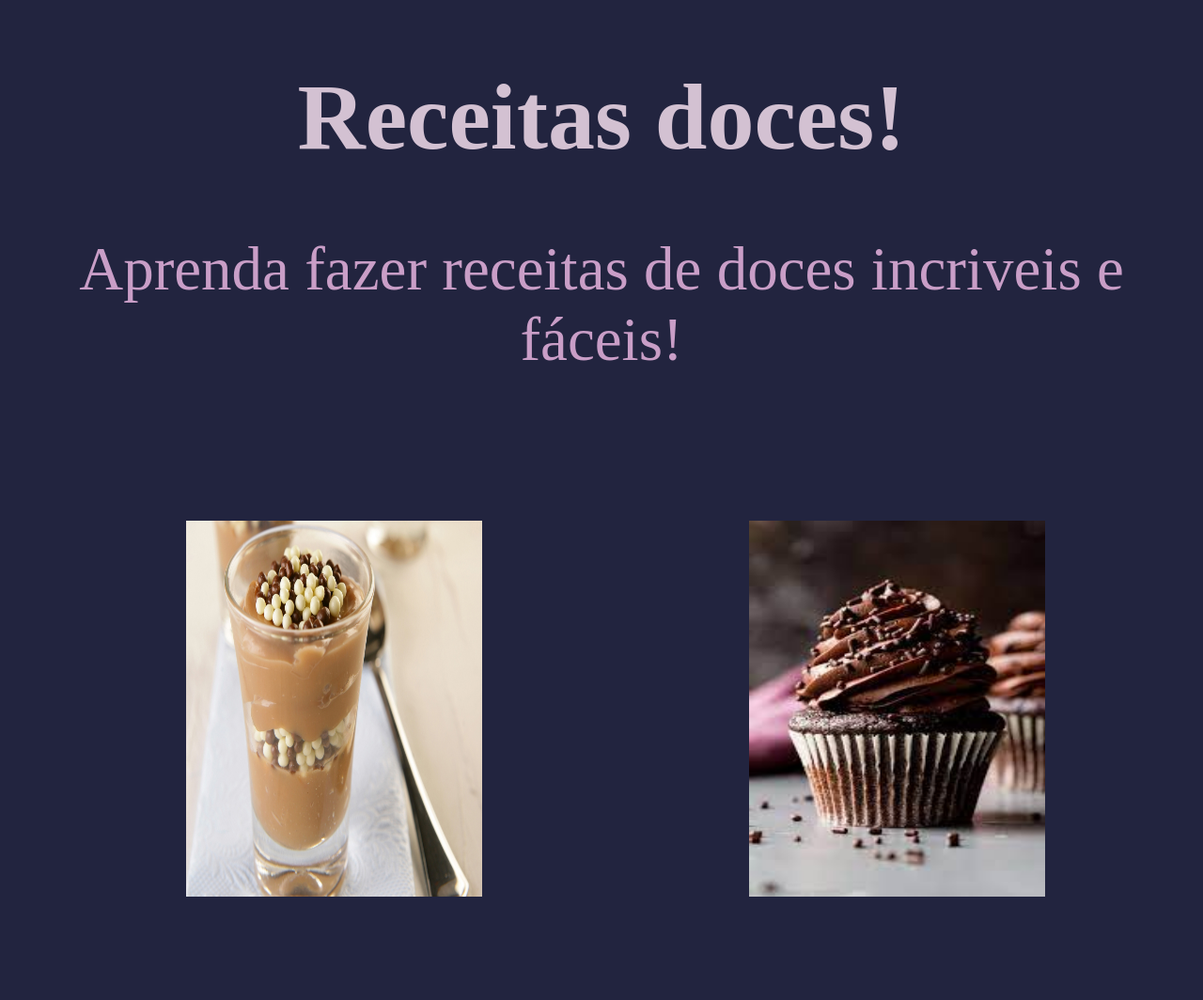
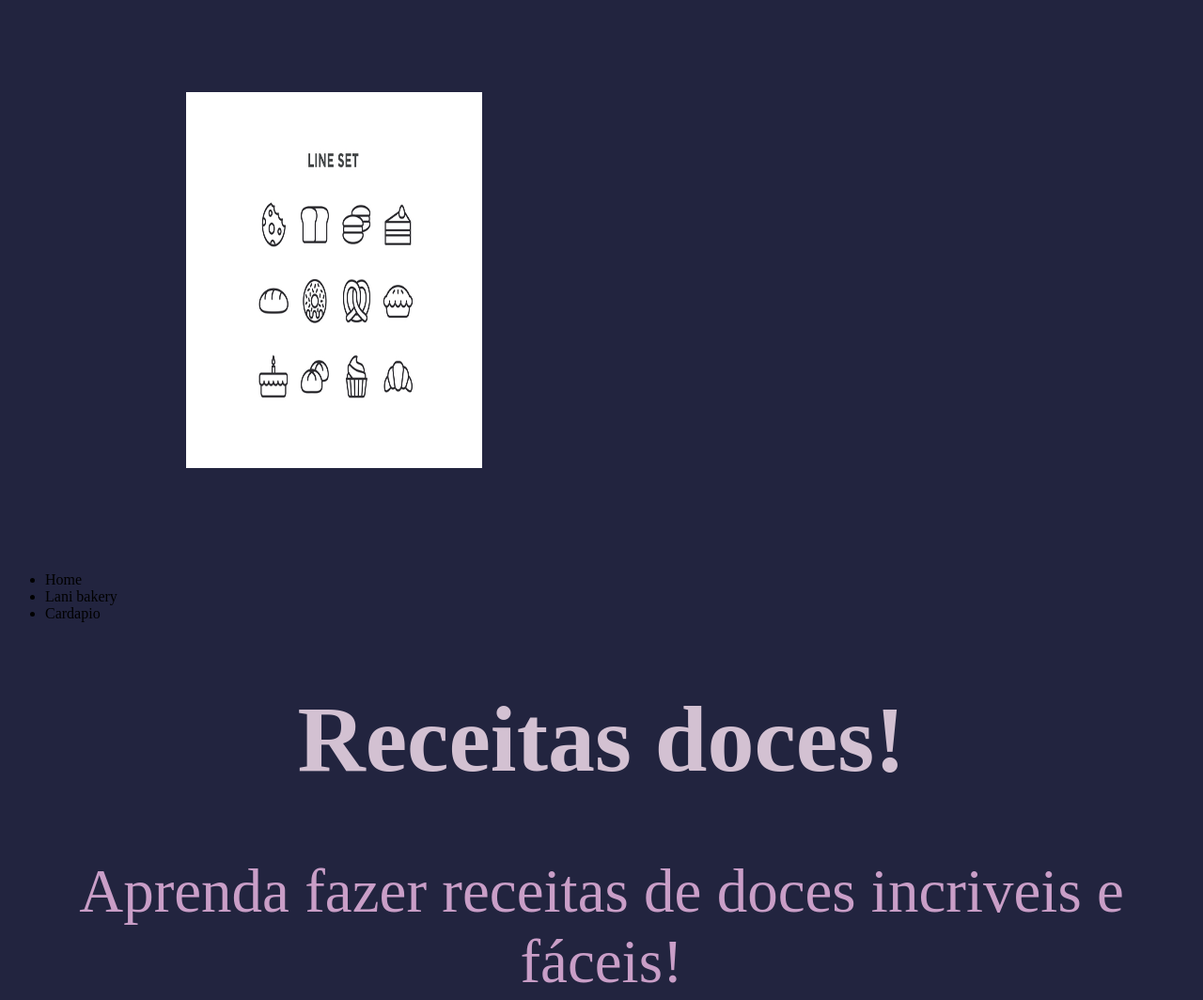
Before and after one commit to namwton/avaliacaorec, a plain HTML site: page index.html in a window 1280 px wide. Shown: the top 1064 px of the page at 94% size. Drawn offline with Linux system fonts and the light colour scheme.

Commit message:
Add files via upload

```diff
--- a/index.html
+++ b/index.html
@@ -7,6 +7,19 @@
     <link rel="stylesheet" href="style.css">
 </head>
 <body>
+  <header class="confeitaria">
+<img class="logoimg" src="f5ab70-icones-de-confeitaria-bakery-icons-free-download-gratis-designer-mao-de-vaca-2.jpg" alt="">
+<ul class="listaconfeitaria">
+<li class="itemlistaconfeitaria">Home</li>
+<li class="itemlistaconfeitaria">Lani bakery</li>
+<li class="itemlistaconfeitaria">Cardapio</li>
+</ul>
+
+
+  </header>
+
+
+
   <h1>Receitas doces!</h1>
   <p>Aprenda fazer receitas de doces incriveis e fáceis!</p>
   <img src="Brigadeiro-de-colher.jpg" alt="computador com txto html">
```
Also changed, not shown: f5ab70-icones-de-confeitaria-bakery-icons-free-download-gratis-designer-mao-de-vaca-2.jpg (added).
